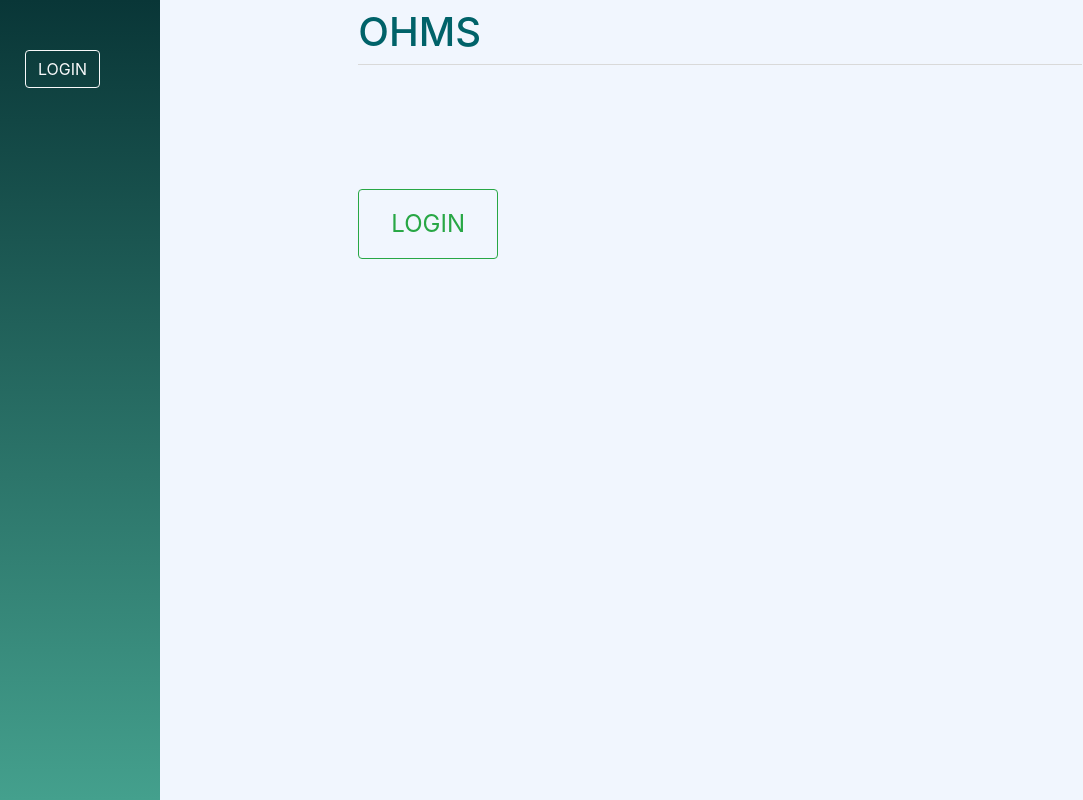
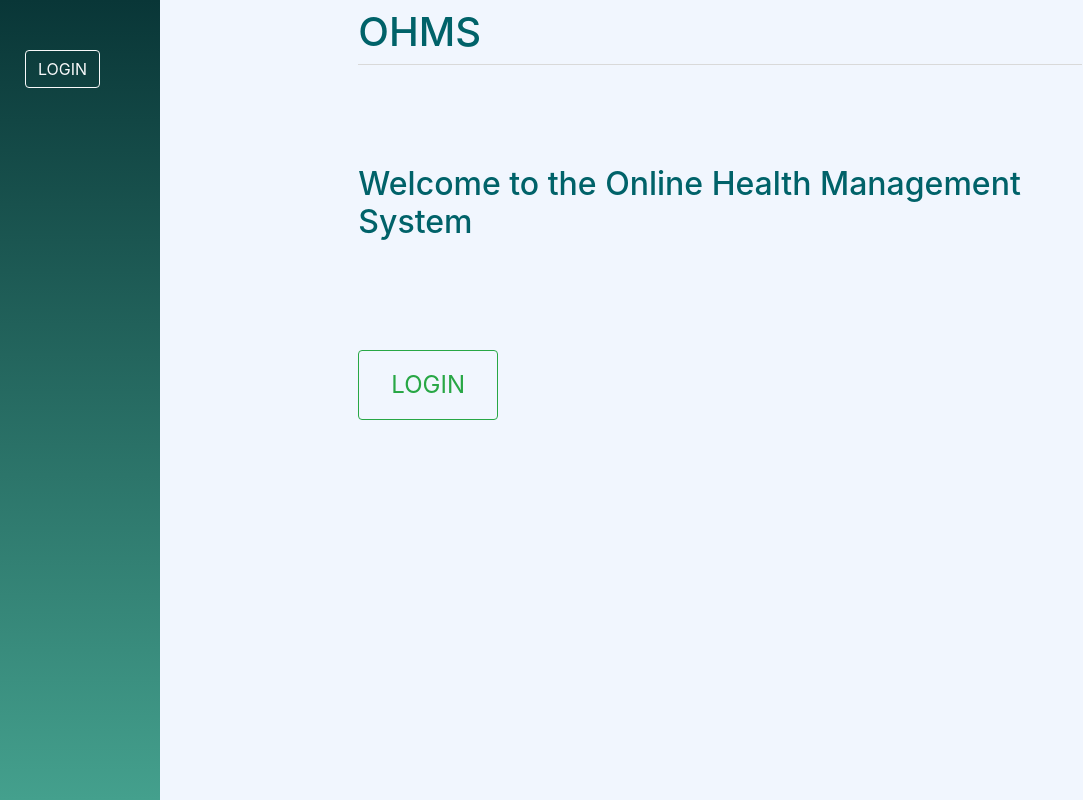
Before and after one commit to hsilviav/ohms, a Django app: page / in a window 1280 px wide. Shown: the whole page, without its empty margins (0-1083 px from the left). Run offline with Django 4.2, Linux system fonts and the light colour scheme; some libraries are stand-ins or nearby versions.

Commit message:
Add text to Home Page

```diff
--- a/ohms_app/templates/ohms_app/home.html
+++ b/ohms_app/templates/ohms_app/home.html
@@ -23,6 +23,7 @@ Home
             {% endif %}
         </div>
     {% else %}
+        <h2 style="margin-top: 100px;">Welcome to the Online Health Management System</h2>
 
         <p><a href="{% url 'login' %}" class="btn btn-outline-success" style="margin-top: 100px; padding: 16px 32px; font-size: 24px;">LOGIN</a></p>
     {% endif %}
```
Also changed, not shown: db.sqlite3.
